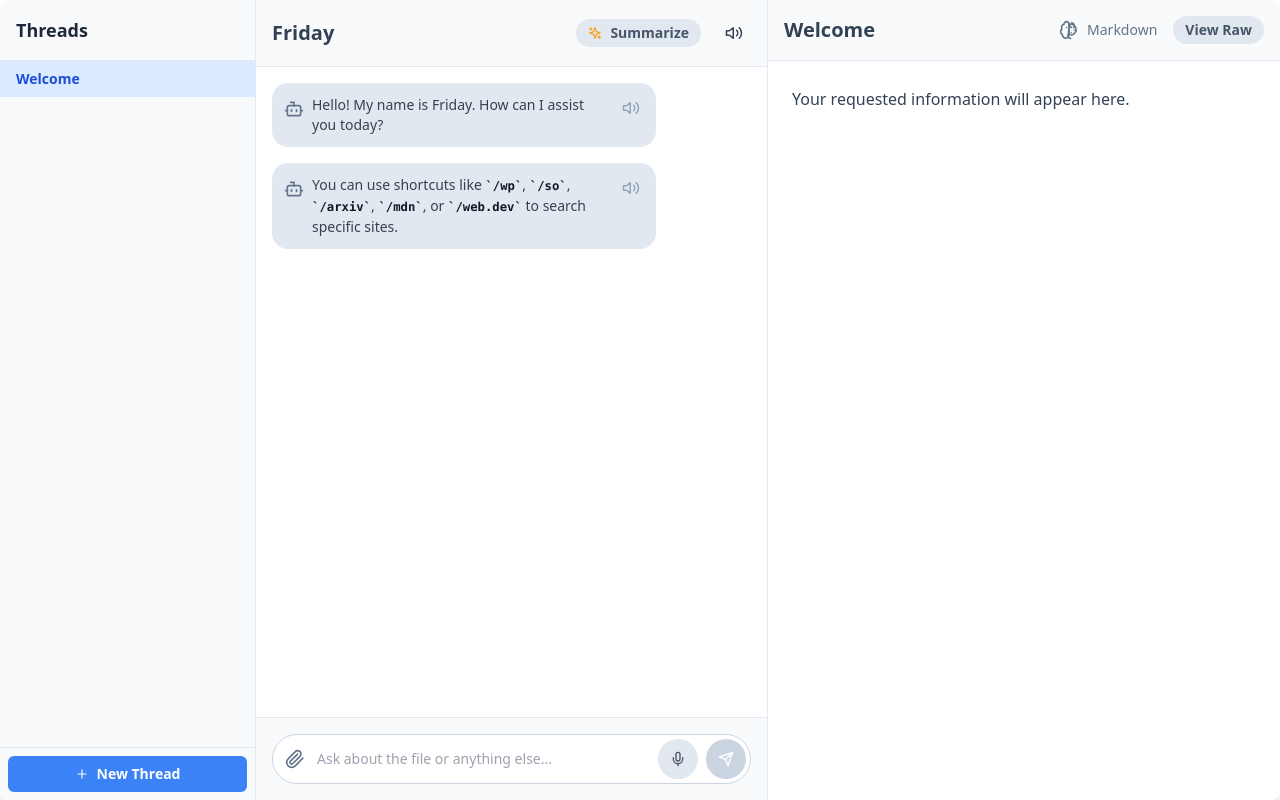
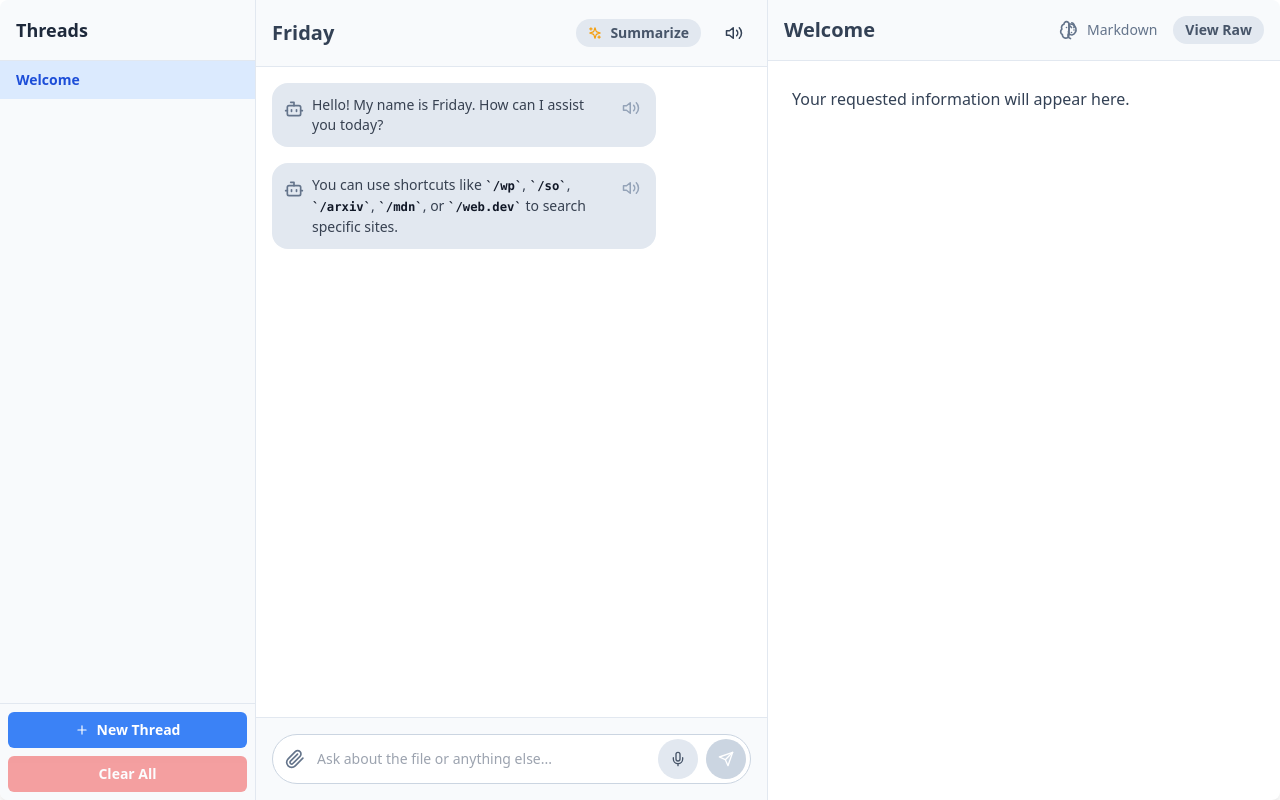
Before and after one commit to caraya/friday-ai-demo, a Vue app: page / in a window 1280 px wide. Built offline with nearby package versions, Linux system fonts and the light colour scheme.

Commit message:
implemented delete thread and delete all threads functionality

```diff
--- a/src/App.vue
+++ b/src/App.vue
@@ -7,21 +7,30 @@
       </div>
       <div class="flex-1 overflow-y-auto custom-scrollbar">
         <ul>
-          <li v-for="thread in threads" :key="thread.id">
-            <button @click="loadThread(thread.id)"
-                    :class="['w-full text-left px-4 py-2 text-sm truncate', activeThreadId === thread.id ? 'bg-blue-100 text-blue-700 font-semibold' : 'text-slate-600 hover:bg-slate-200']">
-              {{ thread.title }}
-            </button>
+          <li v-for="thread in threads" :key="thread.id" class="group">
+            <!-- FIX: Changed the parent element from a button to a div to prevent nesting buttons -->
+            <div :class="['w-full text-left px-4 py-2 text-sm flex items-center justify-between', activeThreadId === thread.id ? 'bg-blue-100' : '']">
+              <button @click="loadThread(thread.id)" :class="['flex-grow text-left truncate', activeThreadId === thread.id ? 'text-blue-700 font-semibold' : 'text-slate-600 hover:bg-slate-200 rounded-md -m-2 p-2']">
+                <span class="truncate">{{ thread.title }}</span>
+              </button>
+              <button @click.stop="deleteThread(thread.id)" class="p-1 rounded-full opacity-0 group-hover:opacity-100 hover:bg-red-200 text-red-500 transition flex-shrink-0 ml-2">
+                <icon-trash :size="14" />
+              </button>
+            </div>
           </li>
         </ul>
       </div>
-      <div class="p-2 border-t border-slate-200">
+      <div class="p-2 border-t border-slate-200 space-y-2">
         <button @click="startNewThread" class="w-full text-sm font-semibold bg-blue-500 text-white rounded-md px-4 py-2 hover:bg-blue-600 transition">
           <span class="flex items-center justify-center"><icon-plus :size="14" class="mr-2"/>New Thread</span>
+        </button>
+        <button @click="clearAllThreads" class="w-full text-sm font-semibold bg-red-500 text-white rounded-md px-4 py-2 hover:bg-red-600 transition disabled:opacity-50" :disabled="threads.length <= 1">
+          Clear All
         </button>
       </div>
     </div>
 
+    <!-- Main Chat Interface -->
     <div class="flex-1 flex flex-col" v-if="activeThread">
       <div class="w-full flex h-full">
         <div class="w-full md:w-1/2 h-full flex flex-col border-r border-slate-200">
@@ -230,6 +239,18 @@ const startNewThread = () => {
   agentStore.startNewThread();
 };
 
+const deleteThread = (threadId: number) => {
+    if (confirm('Are you sure you want to delete this thread?')) {
+        agentStore.deleteThread(threadId);
+    }
+};
+
+const clearAllThreads = () => {
+    if (confirm('Are you sure you want to delete ALL threads? This cannot be undone.')) {
+        agentStore.clearAllThreads();
+    }
+};
+
 const scrollToBottom = () => {
   nextTick(() => {
     chatLog.value?.scrollTo({ top: chatLog.value.scrollHeight, behavior: 'smooth' });
@@ -237,16 +258,14 @@ const scrollToBottom = () => {
   });
 };
 
-// **FIX:** Watch the activeThread itself. When it changes, watch its conversation.
 watch(
-  activeThread,
-  (newActiveThread) => {
-    if (newActiveThread) {
-      // This inner watch is automatically cleaned up when the outer watch re-runs.
-      watch(() => newActiveThread.conversation, scrollToBottom, { deep: true, immediate: true });
+  () => activeThread.value?.conversation,
+  (newConversation) => {
+    if (newConversation) {
+      scrollToBottom();
     }
   },
-  { immediate: true }
+  { deep: true, immediate: true }
 );
 
 </script>
--- /dev/null
+++ b/src/components/IconTrash.vue
@@ -0,0 +1,7 @@
+<!-- src/components/IconTrash.vue -->
+<template>
+  <svg xmlns="http://www.w3.org/2000/svg" width="14" height="14" viewBox="0 0 24 24" fill="none" stroke="currentColor" stroke-width="2" stroke-linecap="round" stroke-linejoin="round">
+    <path d="M3 6h18"/>
+    <path d="M19 6v14a2 2 0 0 1-2 2H7a2 2 0 0 1-2-2V6m3 0V4a2 2 0 0 1 2-2h4a2 2 0 0 1 2 2v2"/>
+  </svg>
+</template>
--- a/src/main.ts
+++ b/src/main.ts
@@ -16,6 +16,7 @@ import IconVolumeX from './components/IconVolumeX.vue';
 import IconPaperclip from './components/IconPaperclip.vue';
 import IconX from './components/IconX.vue';
 import IconPlus from './components/IconPlus.vue';
+import IconTrash from './components/IconTrash.vue';
 
 const app = createApp(App);
 const pinia = createPinia();
@@ -35,5 +36,6 @@ app.component('icon-volume-x', IconVolumeX);
 app.component('icon-paperclip', IconPaperclip);
 app.component('icon-x', IconX);
 app.component('icon-plus', IconPlus);
+app.component('icon-trash', IconTrash);
 
 app.mount('#app');
--- a/src/store/agent.ts
+++ b/src/store/agent.ts
@@ -47,12 +47,8 @@ async function fileToBase64(file: File): Promise<string> {
   });
 }
 
-// Define the Pinia store
-export const useAgentStore = defineStore('agent', {
-  state: () => ({
-    threads: [
-      {
-        id: 1,
+const createWelcomeThread = (): Thread => ({
+  id: Date.now(),
   title: "Welcome",
   conversation: [
     { id: 1, from: 'assistant', text: "Hello! My name is Friday. How can I assist you today?" },
@@ -60,9 +56,27 @@ export const useAgentStore = defineStore('agent', {
   ],
   displayContent: { title: 'Welcome', content: 'Your requested information will appear here.', type: 'markdown' },
   activeFile: null
+});
+
+
+// Define the Pinia store
+export const useAgentStore = defineStore('agent', {
+  state: () => {
+    let savedThreads: Thread[] = [];
+    try {
+      const saved = localStorage.getItem('friday-threads');
+      if (saved) {
+        savedThreads = JSON.parse(saved);
       }
-    ] as Thread[],
-    activeThreadId: 1 as number | null,
+    } catch (e) {
+      console.error("Could not load saved threads from Local Storage.", e);
+    }
+
+    const threads = savedThreads.length > 0 ? savedThreads : [createWelcomeThread()];
+
+    return {
+      threads: threads,
+      activeThreadId: threads[0]?.id ?? null,
       agentStatus: 'idle' as 'idle' | 'thinking' | 'listening',
       reminders: [] as Reminder[],
       suggestedQuestions: [] as string[],
@@ -71,7 +85,8 @@ export const useAgentStore = defineStore('agent', {
       isMuted: false,
       ttsSystemAnnounced: false,
       activeAudio: null as HTMLAudioElement | null
-  }),
+    };
+  },
 
   getters: {
     activeThread(state): Thread | undefined {
@@ -177,22 +192,30 @@ export const useAgentStore = defineStore('agent', {
 
     startNewThread() {
       this.stopAudio();
-      const newId = Date.now();
-      this.threads.push({
-        id: newId,
-        title: "New Conversation",
-        conversation: [
-          { id: 1, from: 'assistant', text: "New thread started. How can I help?" }
-        ],
-        displayContent: { title: 'Welcome', content: 'Your requested information will appear here.', type: 'markdown' },
-        activeFile: null
-      });
-      this.activeThreadId = newId;
+      const newThread = createWelcomeThread();
+      this.threads.push(newThread);
+      this.activeThreadId = newThread.id;
     },
 
     loadThread(threadId: number) {
       this.activeThreadId = threadId;
       this.suggestedQuestions = [];
+    },
+
+    deleteThread(threadId: number) {
+      this.threads = this.threads.filter(t => t.id !== threadId);
+      if (this.activeThreadId === threadId) {
+        if (this.threads.length > 0) {
+          this.activeThreadId = this.threads[0].id;
+        } else {
+          this.startNewThread();
+        }
+      }
+    },
+
+    clearAllThreads() {
+        this.threads = [createWelcomeThread()];
+        this.activeThreadId = this.threads[0].id;
     },
 
     clearActiveFile() {
@@ -277,7 +300,10 @@ export const useAgentStore = defineStore('agent', {
 
         if (file) {
           parts.push({
-            inline_data: { mime_type: file.type, data: file.base64 }
+            inline_data: {
+              mime_type: file.type,
+              data: file.base64
+            }
           });
         }
 
```
Also changed, not shown: 1 other file (tests, documents, lock files or other folders). Lines whose indentation alone changed are shown as unchanged.
